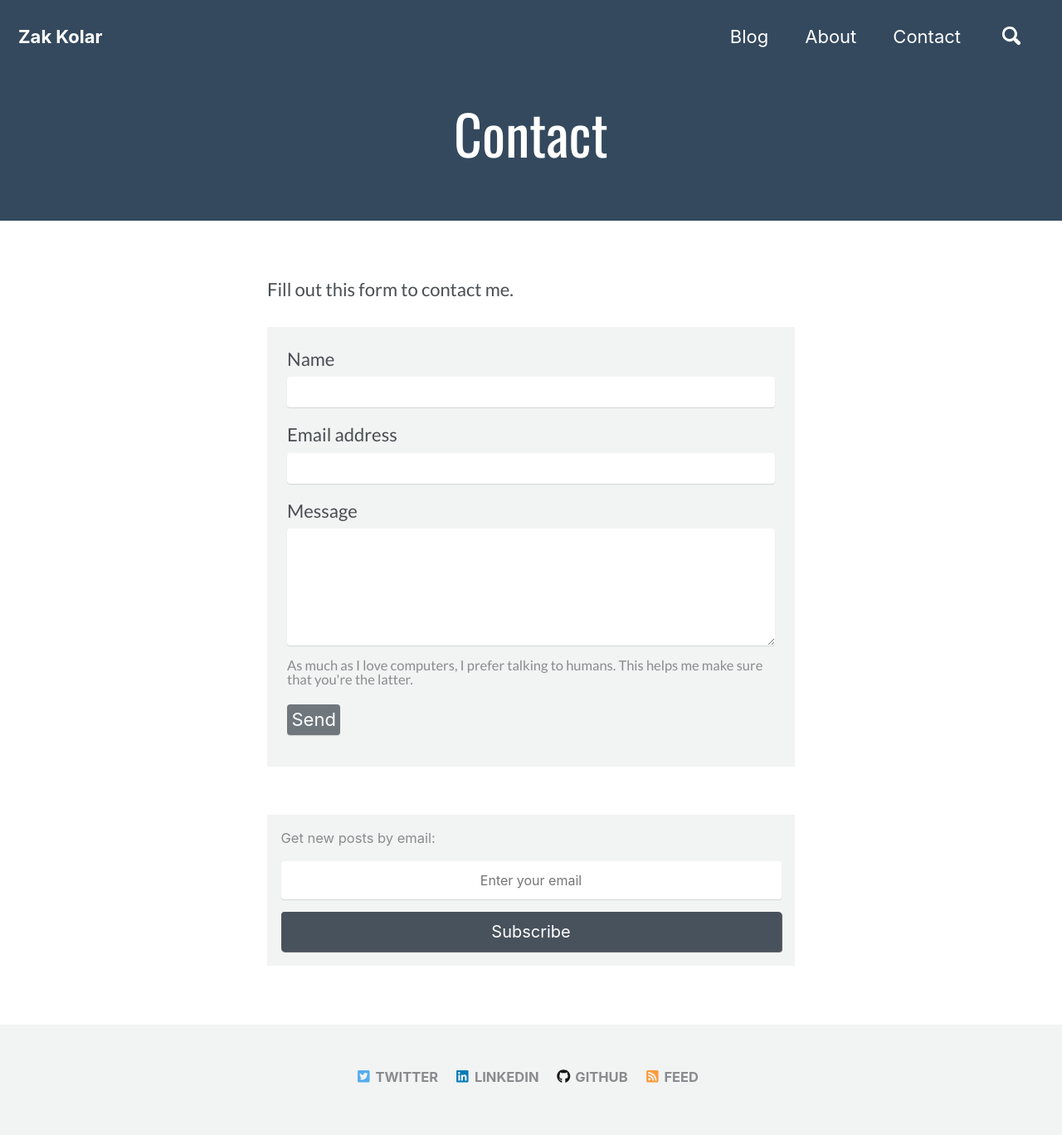
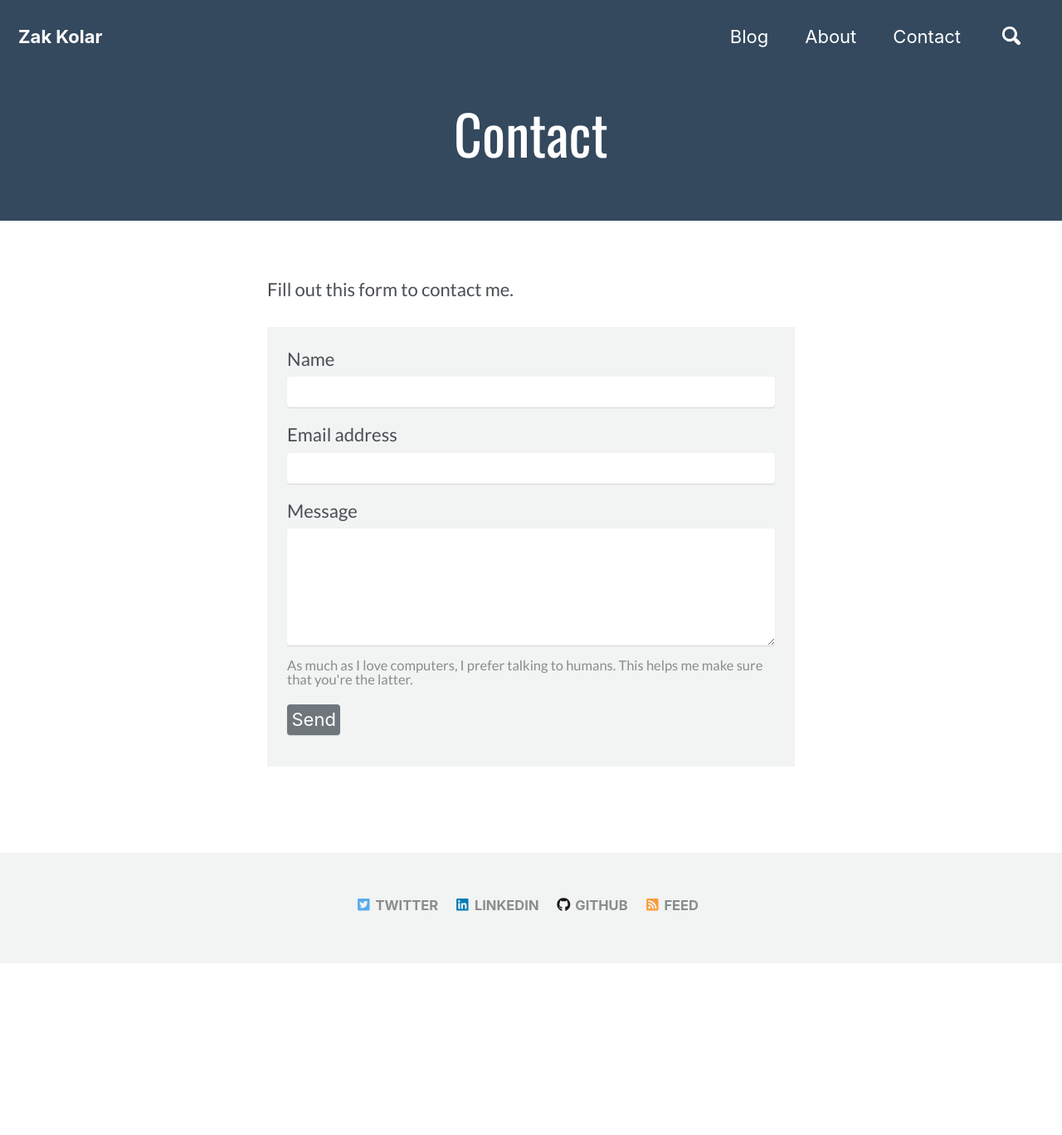
Before and after one commit to zakkolar/io.zak, a Jekyll site: the page built from _pages/contact.md, in a window 1280 px wide. Shown: the whole page at 83% size. Built offline with Jekyll 4.4.1, drawn with Linux system fonts in a browser that asks for light colours; cached includes are drawn as plain includes; nearby versions of some CDN libraries; a style sheet for code colours, icons or effects is not loaded; after the commit the page ends 1161 px from its top, so only the background shows below that.

Commit message:
fixed subscribe form

```diff
--- a/_config.yml
+++ b/_config.yml
@@ -97,6 +97,7 @@ defaults:
     layout: single
     comments: # true
     related: true
+    show_subscribe: true
     author_profile: false
     header:
       color: "#34495e"
--- a/_layouts/single.html
+++ b/_layouts/single.html
@@ -58,7 +58,9 @@ layout: default
         {% elsif page.date %}
           <p class="page__date"><strong><i class="fas fa-fw fa-calendar-alt" aria-hidden="true"></i> {{ site.data.ui-text[site.locale].date_label | default: "Updated:" }}</strong> <time datetime="{{ page.date | date_to_xmlschema }}">{{ page.date | date: "%B %d, %Y" }}</time></p>
         {% endif %}
-       {% include email-widget.html %}
+        {% if page.show_subscribe %}
+            {% include email-widget.html %}
+        {% endif %}
       </footer>
 
       {% if page.share %}{% include social-share.html %}{% endif %}
```
